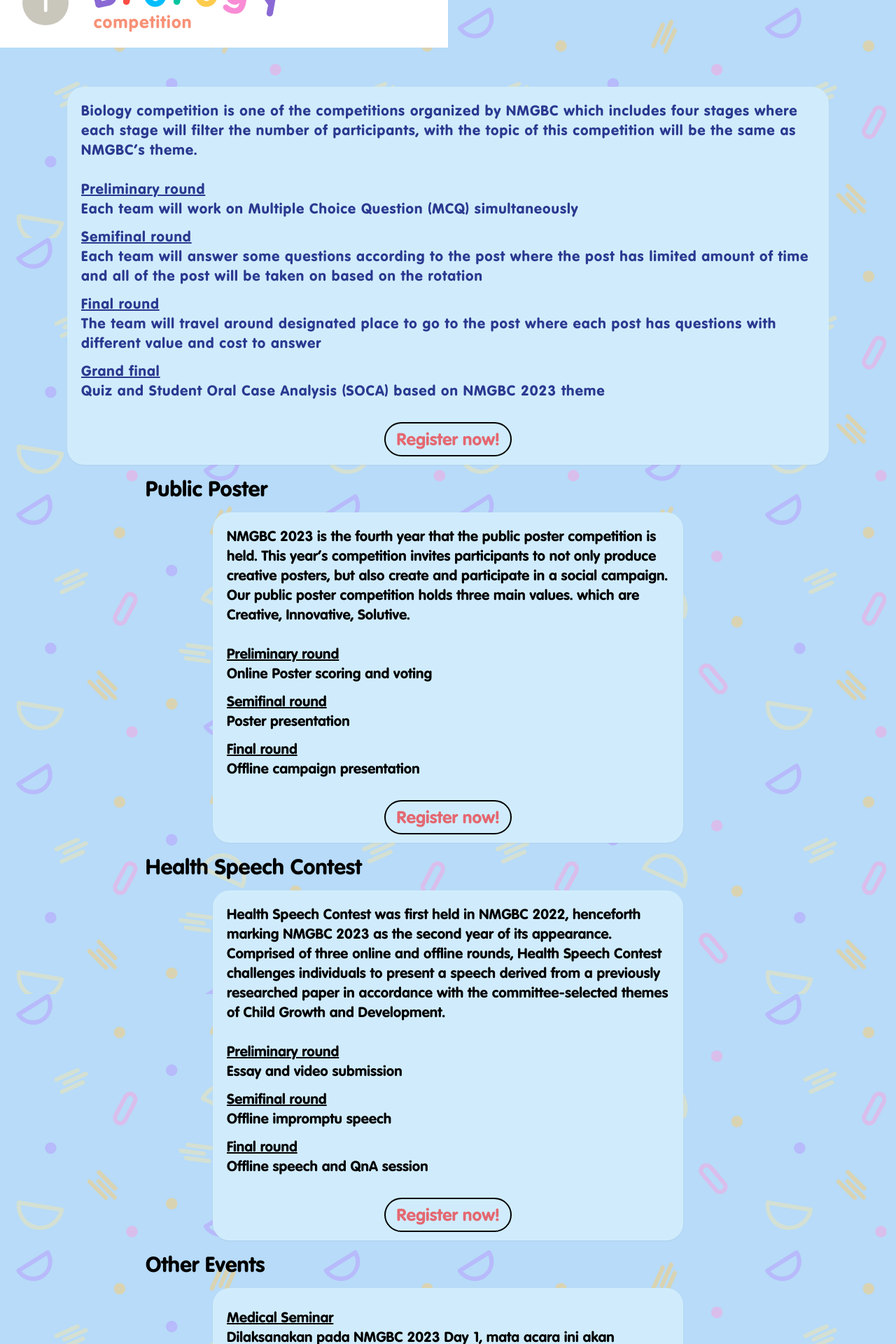
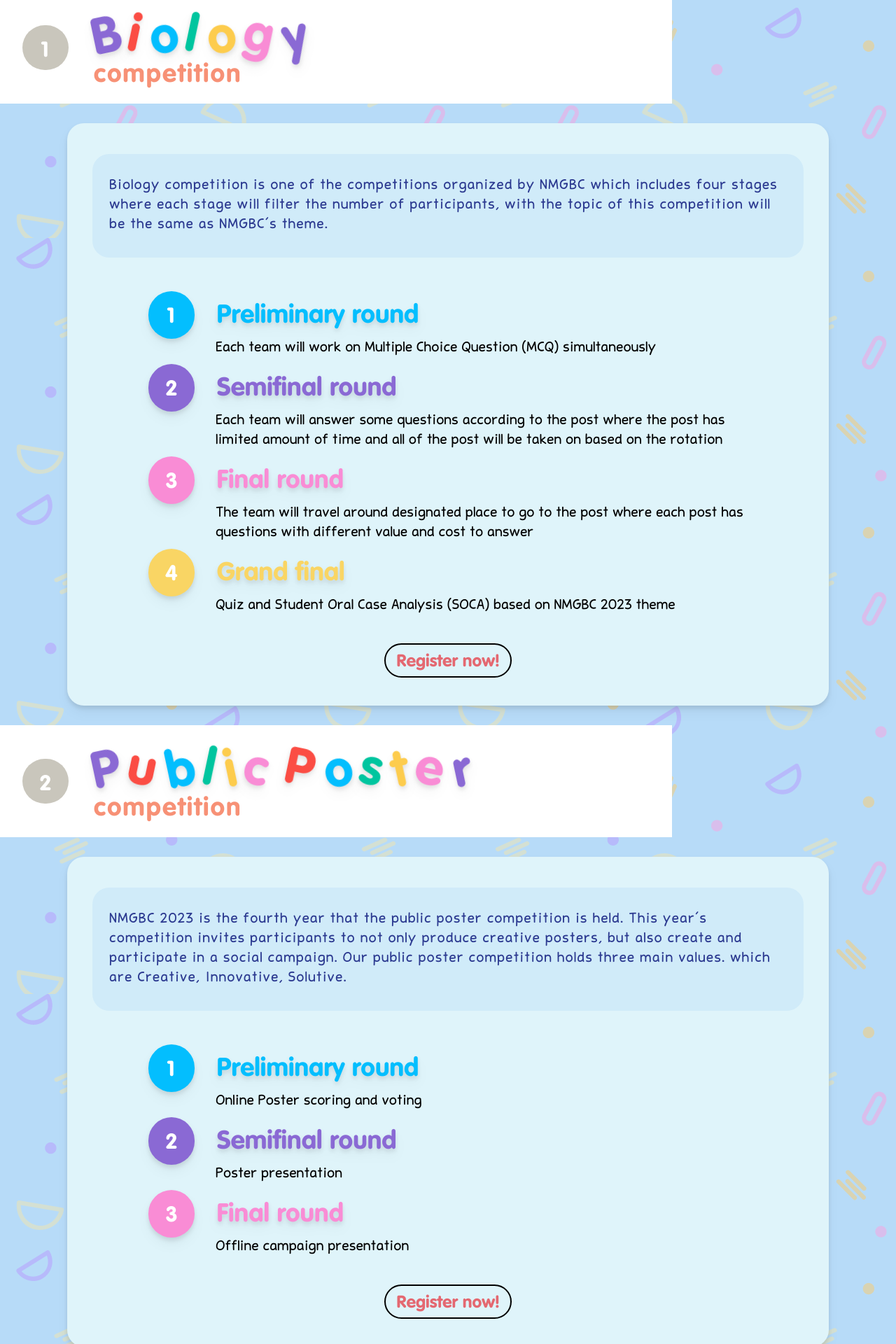
Before and after one commit to ceavinr/nmgbc_ui, a React (Create React App) app in the folder frontend/: page /about in a window 1280 px wide. Shown: the part 820-2740 px from the top of the page at 70% size. Built offline with nearby package versions, Linux system fonts and the light colour scheme; a small style sheet from the web is missing.

Commit message:
fix about + navbar

```diff
--- a/frontend/src/components/Card.jsx
+++ b/frontend/src/components/Card.jsx
@@ -3,13 +3,13 @@ import React from "react";
 const Card = (props) => {
   return (
     // #FFF3BF
-    <div className="flex-[1] bg-[#d0ecfc] backdrop-blur-xl rounded-3xl shadow-sm mx-24">
+    <div className="flex-[1] bg-[#dff4fa] drop-shadow-lg rounded-3xl mx-6 lg:mx-24 align-center justify-center">
       <div className="sm:flex flex-1 items-center justify-between md:w-full mx-auto h-full flex-col">
         <div className="space-y-4 lg:text-2xl px-5 py-5 justify-center relative z-10 ">
           {props.children}
         </div>
         {props.isCompe && (
-          <div className="text-center space-y-4 lg:text-2xl px-5 py-5 justify-center relative z-10 ">
+          <div className="lg:text-2xl px-5 pt-5 pb-12">
             <a
               href="/registration"
               className="border-2 rounded-full border-black text-[#E46871] p-1 md:px-4 md:py-2"
--- /dev/null
+++ b/frontend/src/components/Text.jsx
@@ -0,0 +1,11 @@
+import React from "react";
+
+const Text = (props) => {
+    return (
+        <div className={`text-xs md:text-sm lg:text-xl font-Stanberry ${props.id === 0 ? "bg-[#d0ebf9] text-[#2b3990] tracking-wider mx-4 lg:mt-6 lg:mb-12 px-6 py-8 rounded-3xl" : "ml-7 lg:ml-28"}`}>
+            {props.text}
+        </div>
+    );
+}
+
+export default Text;
--- a/frontend/src/components/Rgb.jsx
+++ b/frontend/src/components/Title.jsx
@@ -1,10 +1,10 @@
 import React from "react";
 
-const Rgb = (props) => {
+const Title = (props) => {
     return (
-        <div className="md:text-xl lg:text-2xl inline-block">
+        <div className="inline-block mt-2">
             {props.title.split('').map((char, idx) =>
-                <div className={`inline-block pr-3 ${
+                <div className={`inline-block pr-1 md:pr-2 lg:pr-3 ${
                     idx % 2 === 0 ? "-rotate-12" : "rotate-12"
                 }`}>
                     <h2 className={`${
@@ -13,15 +13,15 @@ const Rgb = (props) => {
                         idx % 6 === 2 ? "text-[#03befe]" :
                         idx % 6 === 3 ? "text-[#00c59f]" :
                         idx % 6 === 4 ? "text-[#fdcc4d]" :
-                        "text-[#f98cd5]"} inline text-xl lg:text-6xl`}>{char}
+                        "text-[#f98cd5]"} inline text-2xl md:text-5xl lg:text-7xl drop-shadow-lg`}>{char}
                     </h2>
                 </div>
             )}
             {props.subtitle && (
-                <h2 className="tracking-wider text-[#f79176] text-2xl pl-1">{props.subtitle}</h2>
+                <h2 className="tracking-wider text-[#f79176] text-xl md:text-2xl lg:text-4xl pl-1">{props.subtitle}</h2>
             )}
         </div>
     );
 }
 
-export default Rgb;
+export default Title;
--- a/frontend/src/index.css
+++ b/frontend/src/index.css
@@ -5,6 +5,11 @@
 @font-face {
   font-family: 'Volkswagen';
   src: url('../public/font/volkswagen-serial-extrabold-regular.ttf');
+}
+
+@font-face {
+  font-family: 'Stanberry';
+  src: url('../public/font/stanberry.ttf');
 }
 
 body {
--- a/frontend/src/pages/About.jsx
+++ b/frontend/src/pages/About.jsx
@@ -1,16 +1,17 @@
 import React from "react";
 import Card from "../components/Card";
 import Event2 from "../components/Event2";
-import Rgb from "../components/Rgb";
+import Title from "../components/Title";
+import Text from "../components/Text";
 
 function About() {
   return (
     <>
-      <div className="min-h-screen w-screen bg-[url('../public/img/bg.png')] bg-transparen pb-20 pt-1 font-Volkswagen">
-        <section className="lg:px-52 text-center my-12">
+      <div className="min-h-screen w-screen bg-[url('../public/img/bg.png')] bg-transparen pb-1 md:pb-2 pt-1 font-Volkswagen">
+        <section className="lg:px-52 text-center mt-6 lg:mt-24 mb-12">
           <h1 className="my-4 text-2xl lg:text-5xl">About NMGBC 2023</h1>
           <Card>
-            <p className="text-xs md:text-sm lg:text-xl">
+            <p className="text-xs md:text-sm lg:text-xl font-Stanberry">
               National Medical and General Biology Competition (NMGBC) is the
               biggest annual event held by Asian Medical Students' Association
               Universitas Indonesia (AMSA-UI). NMGBC gathers high school
@@ -32,113 +33,112 @@ function About() {
             </p>
           </Card>
         </section>
-        <section className="" id="bio">
-          <div className="flex left-0 p-4 bg-white h-32 w-1/2 mb-14">
-            <div className="inline-block rounded-full text-white bg-[#c9c6bc] ml-4 mr-8 px-6 py-4 my-4 text-3xl">1</div>
-            <Rgb title="Biology" subtitle="competition"></Rgb>
+        <section className="my-7" id="bio">
+          <div className="flex left-0 p-4 bg-white h-26 lg:h-40 w-screen lg:w-3/4 2xl:w-1/2 my-7">
+            <div className="inline-block rounded-full text-white bg-[#c9c6bc] ml-2 lg:ml-4 mr-4 lg:mr-8 px-4 lg:px-6 py-2 lg:py-4 my-5 lg:my-8 text-xl md:text-2xl lg:text-3xl">1</div>
+            <Title title="Biology" subtitle="competition"></Title>
           </div>
           <Card isCompe={true}>
-            <div className="text-xs md:text-sm lg:text-xl text-[#2b3990] tracking-wider">
-              <p>
-                Biology competition is one of the competitions organized by
-                NMGBC which includes four stages where each stage will filter
-                the number of participants, with the topic of this competition
-                will be the same as NMGBC's theme.
-              </p>
-              <br />
-              <ul className="space-y-3">
-                <li>
-                  <span className="underline">Preliminary round</span>
-                  <br /> Each team will work on Multiple Choice Question (MCQ)
-                  simultaneously
+            <Text id={0} text="Biology competition is one of the competitions organized by NMGBC
+                              which includes four stages where each stage will filter the number of participants,
+                              with the topic of this competition will be the same as NMGBC's theme."></Text>
+            <ul className="px-4 lg:px-20">
+              <li className="my-2">
+                <div className="inline-block rounded-full text-white bg-[#03befe] lg:ml-4 mr-2 lg:mr-8 px-1.5 lg:px-6 lg:py-4 lg:text-3xl drop-shadow-lg">1</div>
+                <span className="text-[#03befe] lg:text-4xl drop-shadow-lg">Preliminary round</span>
+                <Text id={1} text="Each team will work on Multiple Choice Question (MCQ) simultaneously"></Text>
               </li>
-                <li>
-                  <span className="underline">Semifinal round</span> <br />
-                  Each team will answer some questions according to the post
-                  where the post has limited amount of time and all of the post
-                  will be taken on based on the rotation
+              <li className="my-2">
+                <div className="inline-block rounded-full text-white bg-[#8a69d4] lg:ml-4 mr-2 lg:mr-8 px-1.5 lg:px-6 lg:py-4 lg:text-3xl drop-shadow-lg">2</div>
+                <span className="text-[#8a69d4] lg:text-4xl drop-shadow-lg">Semifinal round</span>
+                <Text id={1} text="Each team will answer some questions according to the post where the
+                                  post has limited amount of time and all of the post will be taken on based
+                                  on the rotation"></Text>
               </li>
-                <li>
-                  <span className="underline">Final round</span> <br />
-                  The team will travel around designated place to go to the post
-                  where each post has questions with different value and cost to
-                  answer
+              <li className="my-2">
+                <div className="inline-block rounded-full text-white bg-[#f98cd5] lg:ml-4 mr-2 lg:mr-8 px-1.5 lg:px-6 lg:py-4 lg:text-3xl drop-shadow-lg">3</div>
+                <span className="text-[#f98cd5] lg:text-4xl drop-shadow-lg">Final round</span>
+                <Text id={1} text="The team will travel around designated place to go to the post where each
+                                  post has questions with different value and cost to answer"></Text>
               </li>
-                <li>
-                  <span className="underline">Grand final</span> <br />
-                  Quiz and Student Oral Case Analysis (SOCA) based on NMGBC 2023
-                  theme
+              <li className="my-2">
+                <div className="inline-block rounded-full text-white bg-[#f9d564] lg:ml-4 mr-2 lg:mr-8 px-1.5 lg:px-6 lg:py-4 lg:text-3xl drop-shadow-lg">4</div>
+                <span className="text-[#f9d564] lg:text-4xl drop-shadow-lg">Grand final</span>
+                <Text id={1} text="Quiz and Student Oral Case Analysis (SOCA) based on NMGBC 2023 theme"></Text>
               </li>
             </ul>
-            </div>
           </Card>
         </section>
-        <section className="lg:px-52" id="poster">
-          <h1 className="my-4 text-xl lg:text-3xl">Public Poster</h1>
+        <section className="my-7" id="poster">
+          <div className="flex left-0 p-4 bg-white h-28 lg:h-40 w-screen lg:w-3/4 2xl:w-1/2 my-7">
+            <div className="inline-block rounded-full text-white bg-[#c9c6bc] ml-2 lg:ml-4 mr-4 lg:mr-8 px-3 lg:px-6 py-2 lg:py-4 my-5 lg:my-8 text-xl md:text-2xl lg:text-3xl">2</div>
+            <Title title="Public Poster" subtitle="competition"></Title>
+          </div>
           <Card isCompe={true}>
-            <div className="text-xs md:text-sm lg:text-xl">
-              <p>
-                NMGBC 2023 is the fourth year that the public poster competition
+            <Text id={0} text="NMGBC 2023 is the fourth year that the public poster competition
                 is held. This year's competition invites participants to not
                 only produce creative posters, but also create and participate
                 in a social campaign. Our public poster competition holds three
-                main values. which are Creative, Innovative, Solutive.
-              </p>
-              <br />
-              <ul className="space-y-3">
-                <li>
-                  <span className="underline">Preliminary round</span>
-                  <br /> Online Poster scoring and voting
+                main values. which are Creative, Innovative, Solutive."></Text>
+            <ul className="px-4 lg:px-20">
+              <li className="my-2">
+                <div className="inline-block rounded-full text-white bg-[#03befe] lg:ml-4 mr-2 lg:mr-8 px-1.5 lg:px-6 lg:py-4 lg:text-3xl drop-shadow-lg">1</div>
+                <span className="text-[#03befe] lg:text-4xl drop-shadow-lg">Preliminary round</span>
+                <Text id={1} text="Online Poster scoring and voting"></Text>
               </li>
-                <li>
-                  <span className="underline">Semifinal round</span> <br />
-                  Poster presentation
+              <li className="my-2">
+                <div className="inline-block rounded-full text-white bg-[#8a69d4] lg:ml-4 mr-2 lg:mr-8 px-1.5 lg:px-6 lg:py-4 lg:text-3xl drop-shadow-lg">2</div>
+                <span className="text-[#8a69d4] lg:text-4xl drop-shadow-lg">Semifinal round</span>
+                <Text id={1} text="Poster presentation"></Text>
               </li>
-                <li>
-                  <span className="underline">Final round</span> <br />
-                  Offline campaign presentation
+              <li className="my-2">
+                <div className="inline-block rounded-full text-white bg-[#f98cd5] lg:ml-4 mr-2 lg:mr-8 px-1.5 lg:px-6 lg:py-4 lg:text-3xl drop-shadow-lg">3</div>
+                <span className="text-[#f98cd5] lg:text-4xl drop-shadow-lg">Final round</span>
+                <Text id={1} text="Offline campaign presentation"></Text>
               </li>
             </ul>
-            </div>
           </Card>
         </section>
-        <section className="lg:px-52" id="speech">
-          <h1 className="my-4 text-xl lg:text-3xl">Health Speech Contest</h1>
+        <section className="my-7" id="speech">
+          <div className="flex left-0 p-4 bg-white h-28 lg:h-40 w-screen lg:w-3/4 2xl:w-1/2 my-7">
+            <div className="inline-block rounded-full text-white bg-[#c9c6bc] ml-2 lg:ml-4 mr-4 lg:mr-8 px-3 lg:px-6 py-2 lg:py-4 my-5 lg:my-8 text-xl md:text-2xl lg:text-3xl">3</div>
+            <Title title="Health Speech" subtitle="contest"></Title>
+          </div>
           <Card isCompe={true}>
-            <div className="text-xs md:text-sm lg:text-xl">
-              <p>
-                Health Speech Contest was first held in NMGBC 2022, henceforth
+            <Text id={0} text="Health Speech Contest was first held in NMGBC 2022, henceforth
                 marking NMGBC 2023 as the second year of its appearance.
                 Comprised of three online and offline rounds, Health Speech
                 Contest challenges individuals to present a speech derived from
                 a previously researched paper in accordance with the
-                committee-selected themes of Child Growth and Development.
-              </p>
-              <br />
-              <ul className="space-y-3">
-                <li>
-                  <span className="underline">Preliminary round</span>
-                  <br /> Essay and video submission
+                committee-selected themes of Child Growth and Development."></Text>
+            <ul className="px-4 lg:px-20">
+              <li className="my-2">
+                <div className="inline-block rounded-full text-white bg-[#03befe] lg:ml-4 mr-2 lg:mr-8 px-1.5 lg:px-6 lg:py-4 lg:text-3xl drop-shadow-lg">1</div>
+                <span className="text-[#03befe] lg:text-4xl drop-shadow-lg">Preliminary round</span>
+                <Text id={1} text="Essay and video submission"></Text>
               </li>
-                <li>
-                  <span className="underline">Semifinal round</span> <br />
-                  Offline impromptu speech
+              <li className="my-2">
+                <div className="inline-block rounded-full text-white bg-[#8a69d4] lg:ml-4 mr-2 lg:mr-8 px-1.5 lg:px-6 lg:py-4 lg:text-3xl drop-shadow-lg">2</div>
+                <span className="text-[#8a69d4] lg:text-4xl drop-shadow-lg">Semifinal round</span>
+                <Text id={1} text="Offline impromptu speech"></Text>
               </li>
-                <li>
-                  <span className="underline">Final round</span> <br />
-                  Offline speech and QnA session
+              <li className="my-2">
+                <div className="inline-block rounded-full text-white bg-[#f98cd5] lg:ml-4 mr-2 lg:mr-8 px-1.5 lg:px-6 lg:py-4 lg:text-3xl drop-shadow-lg">3</div>
+                <span className="text-[#f98cd5] lg:text-4xl drop-shadow-lg">Final round</span>
+                <Text id={1} text="Offline speech and QnA session"></Text>
               </li>
             </ul>
-            </div>
           </Card>
         </section>
-        <section className="lg:px-52" id="event">
-          <h1 className="my-4 text-xl lg:text-3xl">Other Events</h1>
+        <section className="lg:px-52 my-7" id="event">
           <Card isCompe={false}>
-            <div className="text-xs md:text-sm lg:text-xl">
+            <div className="text-center">
+              <Title title="Other Events"></Title>
+            </div>
+            <div className="text-xs md:text-sm lg:text-xl font-Stanberry">
               <ul className="space-y-3 divide-y-2 divide-[#FFCF4C] divide-dashed">
                 <li className="py-1 md:py-2">
-                  <span className="underline">Medical Seminar</span>
+                  <span className="underline text-lg md:text-xl lg:text-2xl">Medical Seminar</span>
                   <br /> Dilaksanakan pada NMGBC 2023 Day 1, mata acara ini akan
                   dilaksanakan secara daring. Medical Seminar, selayaknya suatu
                   webinar, akan membawa topik seputar pertumbuhan dan
@@ -148,7 +148,7 @@ function About() {
                   tetapi juga dapat menambah wawasan mereka.
                 </li>
                 <li className="py-1 md:py-2">
-                  <span className="underline">Campus Tour</span> <br />
+                  <span className="underline text-lg md:text-xl lg:text-2xl">Campus Tour</span> <br />
                   Campus Tour akan dilaksanakan di NMGBC 2023 Day 2, secara
                   luring. Para peserta akan diberikan kesempatan untuk
                   mengelilingi Kampus Depok Universitas Indonesia dengan
@@ -158,7 +158,7 @@ function About() {
                   dan juga dapat mempromosikan UI itu sendiri.
                 </li>
                 <li className="py-1 md:py-2">
-                  <span className="underline">Meet Your Doctor</span> <br />
+                  <span className="underline text-lg md:text-xl lg:text-2xl">Meet Your Doctor</span> <br />
                   Rangkaian acara ini akan dilaksanakan pada NMGBC 2023 Day 3,
                   secara luring. Peserta akan kami ajak untuk berpartisipasi
                   dalam empat situasi yang dapat dirasakan seorang dokter dalam
@@ -167,7 +167,7 @@ function About() {
                   lain yang akan diperagakan oleh panitia dari NGBC 2023.
                 </li>
                 <li className="py-1 md:py-2">
-                  <span className="underline">Workshop</span> <br />
+                  <span className="underline text-lg md:text-xl lg:text-2xl">Workshop</span> <br />
                   Dilaksanakan juga secara luring, mata acara ini berada pada
                   NMGBC 2023 Day 3. Workshop akan memberikan pelatihan kepada
                   para peserta NMGBC 2023 mengenai pertumbuhan dan perkembangan
@@ -177,7 +177,7 @@ function About() {
                   gizi anak-anak dalam kasus tersebut.
                 </li>
                 <li className="py-1 md:py-2">
-                  <span className="underline">Talkshow</span> <br />
+                  <span className="underline text-lg md:text-xl lg:text-2xl">Talkshow</span> <br />
                   Dilaksanakan juga secara luring, mata acara ini berada pada
                   NMGBC 2023 Day 3. Workshop akan memberikan pelatihan kepada
                   para peserta NMGBC 2023 mengenai pertumbuhan dan perkembangan
@@ -190,7 +190,7 @@ function About() {
             </div>
           </Card>
         </section>
-      </div>
+      </div >
     </>
   );
 }
--- a/frontend/tailwind.config.js
+++ b/frontend/tailwind.config.js
@@ -5,6 +5,7 @@ module.exports = {
     extend: {
       fontFamily: {
         Volkswagen: "Volkswagen",
+        Stanberry: "Stanberry",
       },
     },
   },
```
Also changed, not shown: frontend/src/components/Navbar.jsx (+4 -3 lines), frontend/public/font/stanberry.ttf (added). Lines whose indentation alone changed are shown as unchanged.
